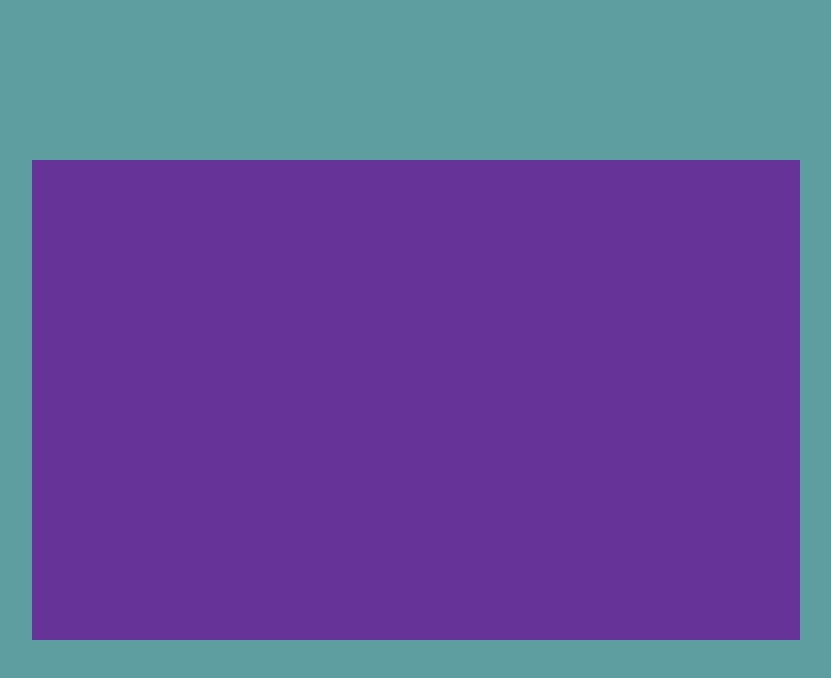
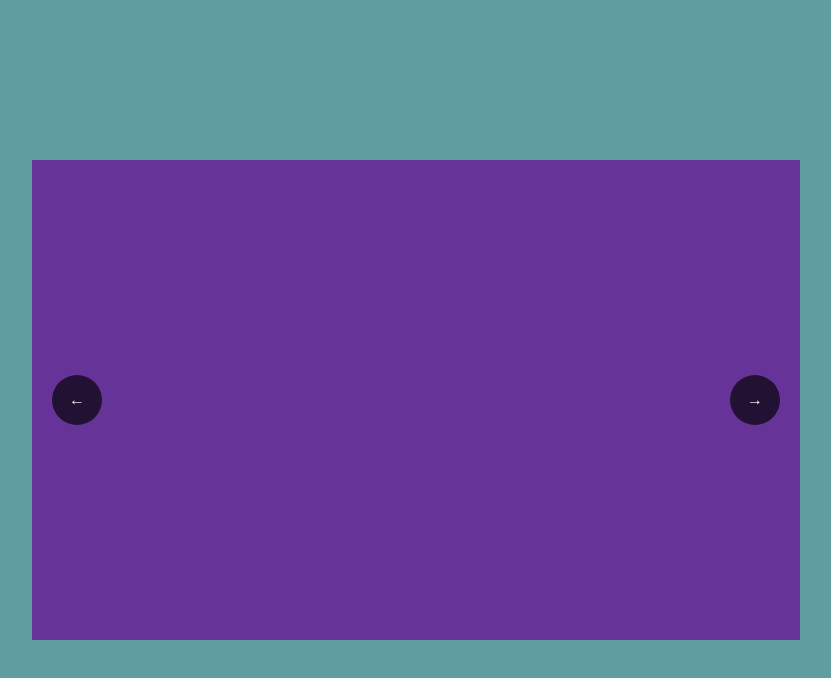
Before and after one commit to GiacWebDev/js-array-carousel, a plain HTML site: page index.html in a window 1280 px wide. Shown: the whole page, without its empty margins (224-1055 px from the left). Drawn offline with Linux system fonts and the light colour scheme.

Commit message:
[edit] btn css

```diff
--- a/CSS/style.css
+++ b/CSS/style.css
@@ -38,3 +38,31 @@
   height: 100%;
   object-fit: cover;
 }
+
+.btn-arrow {
+  display: flex;
+  justify-content: center;
+  align-items: center;
+  border-radius: 50px;
+  position: absolute;
+  top: 50%;
+  transform: translateY(-50%);
+  color: white;
+  background-color: rgba(0, 0, 0, 0.662);
+  width: 50px;
+  height: 50px;
+  cursor: pointer;
+}
+
+.btn-arrow:hover{
+  background-color: aliceblue;
+  color: black;
+}
+
+.btn-arrow.prev {
+  left: 20px;
+}
+
+.btn-arrow.next {
+  right: 20px;
+}
--- a/JS/script.js
+++ b/JS/script.js
@@ -10,10 +10,14 @@ const listaImmagini = [
   'img/05.webp'
 ];
 
+let imgCounter = 0
 
 // creo ciclo immagini
 for (i = 0; i < listaImmagini.length; ++i) {
   const image = listaImmagini[i];
-  itemsWrapper.innerHTML += `<img src="${image}" class="hide" alt="">`;
+  itemsWrapper.innerHTML += `<img src="${image}" class="hide item" alt="">`;
+}
 
-}
+const itemCollection = document.getElementById('item');
+
+itemCollection[imgCounter].classlist.remove('hide');
--- a/index.html
+++ b/index.html
@@ -18,12 +18,10 @@
       <div class="slider">
 
         <div class="items-wrapper">
-          <!-- <img src="img/01.webp" class="" alt="">
-          <img src="img/02.webp" class="hide" alt="">
-          <img src="img/03.webp" class="hide" alt="">
-          <img src="img/04.webp" class="hide" alt="">
-          <img src="img/05.webp" class="hide" alt=""> -->
         </div>
+
+        <div class="btn-arrow prev">&larr;</div>
+        <div class="btn-arrow next">&rarr;</div>
 
       </div>
 
```
